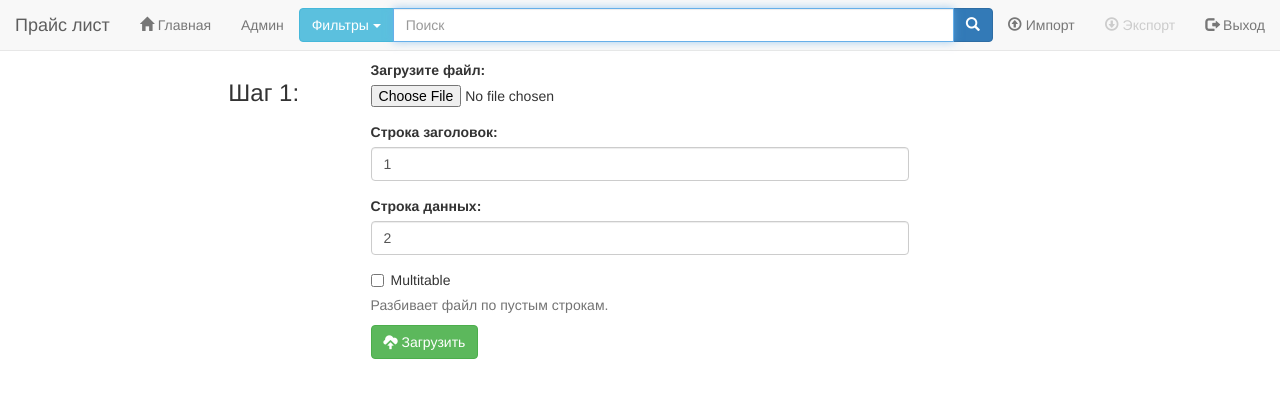
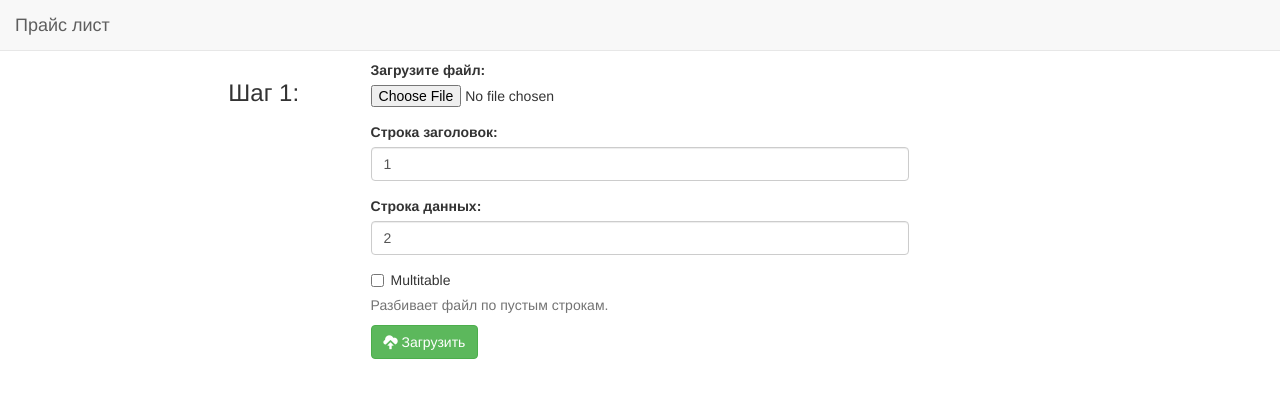
Before and after one commit to DQST/price, a Django app: page /price/upload/ in a window 1280 px wide. Shown: the top 398 px of the page. Run offline with Django 3.2, Linux system fonts and the light colour scheme; a user stored in the database is signed in; some libraries are stand-ins or nearby versions.

Commit message:
Update base view template.

```diff
--- a/templates/base.html
+++ b/templates/base.html
@@ -2,7 +2,7 @@
 <html>
 	<head>
 		<meta charset="utf-8">
-		<title>{% block title %}Главная{% endblock %}</title>
+		<title>{% block title %}{% endblock %}</title>
 		<script   src="https://code.jquery.com/jquery-3.1.1.min.js"   integrity="sha256-hVVnYaiADRTO2PzUGmuLJr8BLUSjGIZsDYGmIJLv2b8=" crossorigin="anonymous"></script>
 		<link href="https://maxcdn.bootstrapcdn.com/bootstrap/3.3.7/css/bootstrap.min.css" rel="stylesheet" integrity="sha384-BVYiiSIFeK1dGmJRAkycuHAHRg32OmUcww7on3RYdg4Va+PmSTsz/K68vbdEjh4u" crossorigin="anonymous">
 		<script src="https://maxcdn.bootstrapcdn.com/bootstrap/3.3.7/js/bootstrap.min.js" integrity="sha384-Tc5IQib027qvyjSMfHjOMaLkfuWVxZxUPnCJA7l2mCWNIpG9mGCD8wGNIcPD7Txa" crossorigin="anonymous"></script>
@@ -73,48 +73,7 @@
 				</button>
 				<a class="navbar-brand" href="#">Прайс лист</a>
 			</div>
-			{% if user.is_active %}
-				<div class="collapse navbar-collapse" id="bs-example-navbar-collapse-1">
-					<ul class="nav navbar-nav">
-						<li><a href="/price/"><span class="glyphicon glyphicon-home"></span> Главная</a></li>
-						{% if user.is_superuser %}
-							<li><a href="/admin/">Админ</a></li>
-						{% endif %}
-					</ul>
-					<ul class="nav navbar-nav navbar-right" style="margin-right: 0px;">
-						{% if user.is_superuser %}
-							<li><a href="/price/upload/"><span class="glyphicon glyphicon-upload"></span> Импорт</a></li>
-							<li class="disabled"><a href="#"><span class="glyphicon glyphicon-download"></span> Экспорт</a></li>
-						{% endif %}
-						<li><a href="/logout/"><span class="glyphicon glyphicon-log-out"></span> Выход</a></li>
-					</ul>
-					<form class="navbar-form-alt" role="search">
-						{% csrf_token %}
-						<div class="input-group">
-							<div class="input-group-btn search-panel">
-								<button type="button" class="btn btn-info dropdown-toggle" data-toggle="dropdown">
-									<span id="search_concept">Фильтры</span> <span class="caret"></span>
-								</button>
-								<ul class="dropdown-menu" role="menu">
-									<li class="dropdown-header">Фильтры:</li>
-									<li><a href="#name">По названию</a></li>
-									<li><a href="#articul">По артиклу</a></li>
-								</ul>
-							</div>
-							<input type="text" name="query" class="form-control" value="{{ query }}" placeholder="Поиск" autocomplete="on" autofocus="autofocus">
-							<input type="hidden" name="search_filter" value="name">
-							<input type="hidden" name="p" value="1">
-							<span class="input-group-btn">
-								<button class="btn btn-primary" id="search-btn">
-									<span class="glyphicon glyphicon-search">
-									<span class="sr-only">Search</span>
-									</span>
-								</button>
-							</span>
-						</div>
-					</form>
-				</div>
-			{% endif %}
+			{% block nav_content %}{% endblock %}
 		</nav>
 		<div class="container-fluid content">
 			<div class="row content">
```
